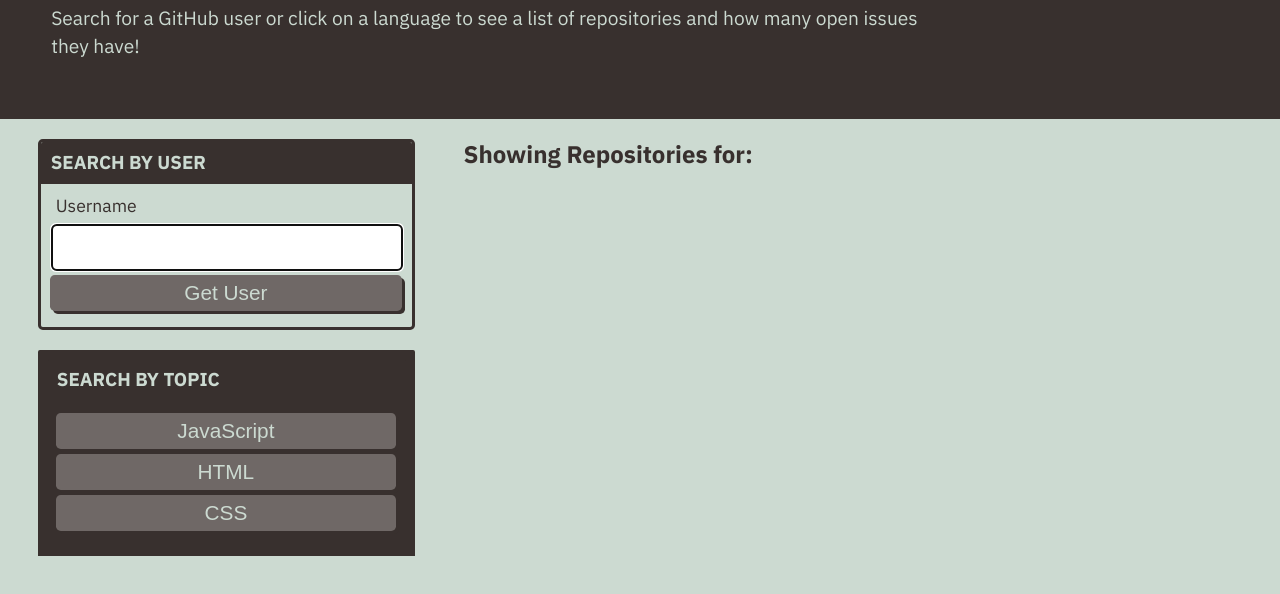
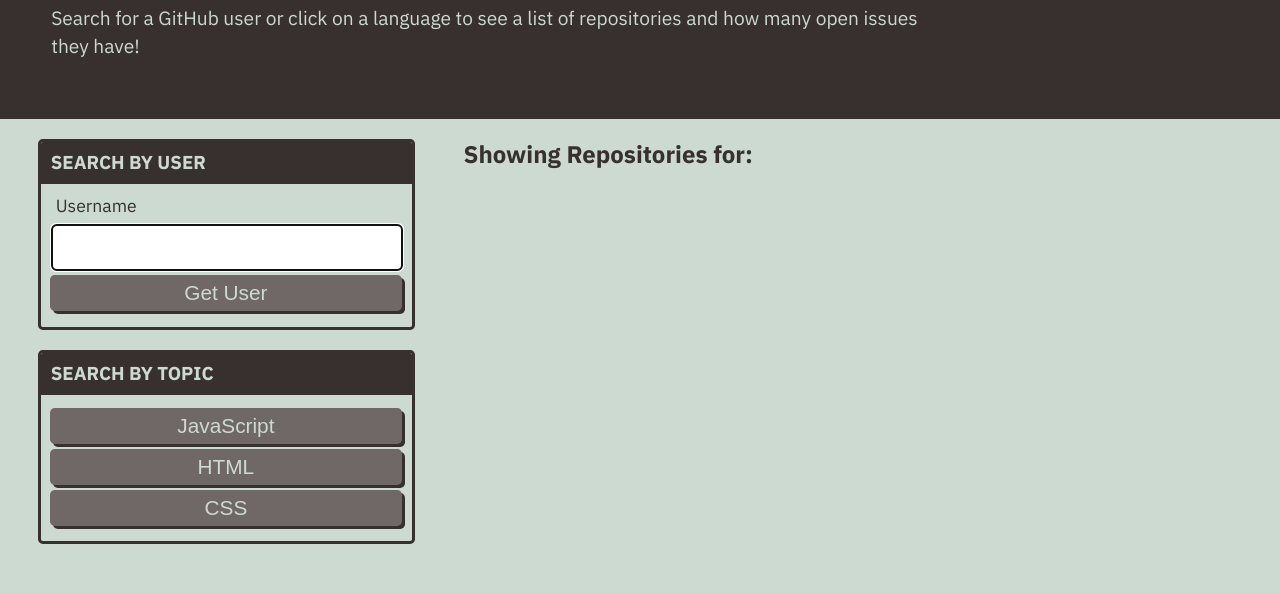
Before and after one commit to mariacowdrey/git-it-done, a plain HTML site: page index.html in a window 1280 px wide. Shown: the part 114-708 px from the top of the page. Drawn offline with Linux system fonts and the light colour scheme.

Commit message:
fix buttons

```diff
--- a/index.html
+++ b/index.html
@@ -29,20 +29,22 @@
         <button type="submit" class="btn">Get User</button>
       </form>
     </div>
-    <div class="card-header text-uppercase">
+
+    <div class="card">
       <h3 class="card-header text-uppercase">Search By Topic</h3>
-      <div class="card-body" id="language-buttons">
-        <button class="btn" data="data-language">JavaScript</button>
-        <button class="btn" data="data-language">HTML</button>
-        <button class="btn" data="data-language">CSS</button>
+      <div id="language-buttons" class="card-body">
+        <button data-language="javascript" class="btn">JavaScript</button>
+        <button data-language="html" class="btn">HTML</button>
+        <button data-language="css" class="btn">CSS</button>
       </div>
     </div>
-
     </div>
 
     <div class="col-12 col-md-8">
-      <h2 class="subtitle">Showing Repositories for:<span id="repo-search-term"></span></h2>
-      <div id="repos-container" class="list-group"></div>
+      <h2 class="subtitle">Showing Repositories for: <span id="repo-search-term"></span></h2>
+      <div id="repos-container" class="list-group">
+
+        </div>
     </div>
   </main>
 
```
